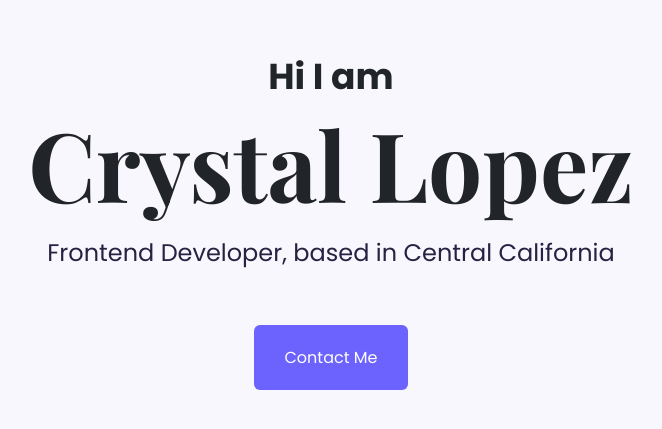
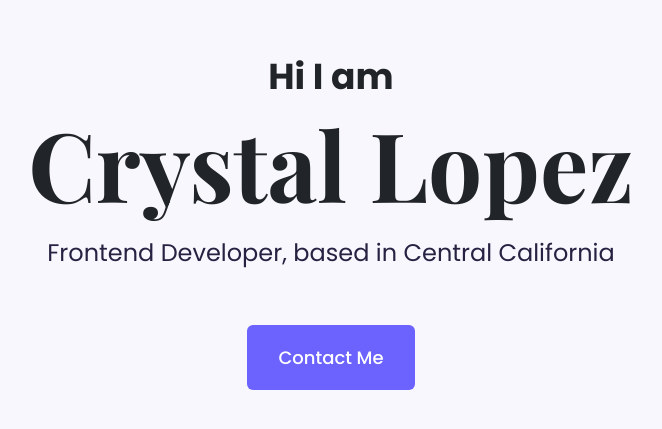
Before and after one commit to crystal-lpz/portfolio-website, a plain HTML site: page index.html in a window 1280 px wide. Shown: the part 105-534 px from the top of the page, without its empty margins (309-971 px from the left). Drawn offline with nearby package versions, Linux system fonts and the light colour scheme.

Commit message:
Updated css

```diff
--- a/style/style.css
+++ b/style/style.css
@@ -31,7 +31,9 @@ h3 {
 }
 .btn-branding {
   color: white;
-  background-color: #6c63ff;
+  background-color: var(--branding-color);
+  font-size: 18px;
+  font-weight: 500;
   padding: 18px 30px;
   line-height: 27px;
 }
```
